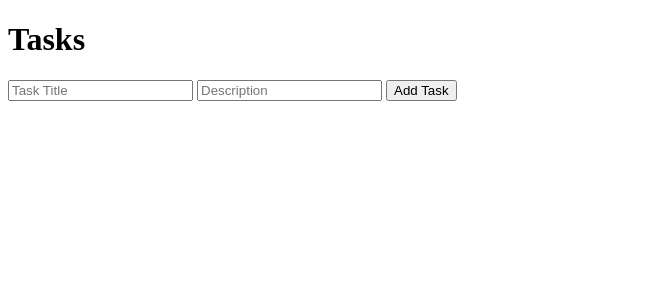
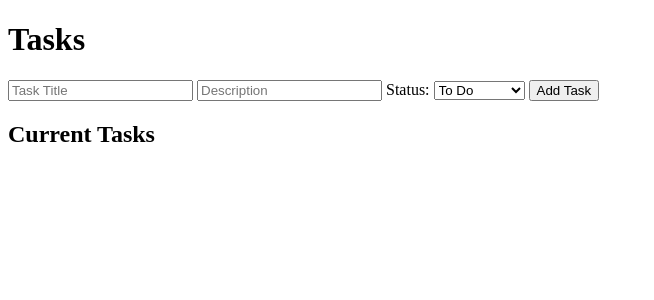
Before and after one commit to trushmi/task-management-app, a FastAPI app: page / in a window 1280 px wide. Shown: the top 300 px of the page, without its empty margins (0-654 px from the left). Run offline with FastAPI, Linux system fonts and the light colour scheme.

Commit message:
update functionality to add status for each task

```diff
--- a/main.py
+++ b/main.py
@@ -3,16 +3,22 @@ from fastapi.responses import HTMLResponse
 from fastapi.templating import Jinja2Templates
 from pydantic import BaseModel
 from typing import List, Optional
+from enum import Enum
 
 app = FastAPI()
 
 templates = Jinja2Templates(directory="templates")
 
+class TaskStatus(str, Enum):
+    TODO = "To Do"
+    IN_PROGRESS = "In Progress"
+    DONE = "Done"
+
 class Task(BaseModel):
     id: int
     title: str
     description: Optional[str] = None
-    completed: bool = False
+    status: TaskStatus = TaskStatus.TODO
 
 tasks: List[Task] = []
 task_id_counter = 1
@@ -22,9 +28,14 @@ async def read_tasks(request: Request):
     return templates.TemplateResponse("index.html", {"request": request, "tasks": tasks})
 
 @app.post("/tasks/", response_class=HTMLResponse)
-async def create_task(request: Request, title: str = Form(...), description: Optional[str] = Form(None)):
+async def create_task(
+    request: Request,
+    title: str = Form(...),
+    description: Optional[str] = Form(None),
+    status: TaskStatus = Form(TaskStatus.TODO)
+):
     global task_id_counter
-    new_task = Task(id=task_id_counter, title=title, description=description)
+    new_task = Task(id=task_id_counter, title=title, description=description, status=status)
     task_id_counter += 1
     tasks.append(new_task)
     return templates.TemplateResponse("index.html", {"request": request, "tasks": tasks})
--- a/templates/index.html
+++ b/templates/index.html
@@ -9,15 +9,24 @@
     <form method="post" action="/tasks/">
       <input type="text" name="title" placeholder="Task Title" required />
       <input type="text" name="description" placeholder="Description" />
+      <label for="status">Status:</label>
+      <select name="status" id="status">
+        <option value="To Do">To Do</option>
+        <option value="In Progress">In Progress</option>
+        <option value="Done">Done</option>
+      </select>
       <button type="submit">Add Task</button>
     </form>
 
+    <h2>Current Tasks</h2>
     <ul>
       {% for task in tasks %}
       <li>
-        {{ task.title }} - {{ task.description or "No description" }} {%
-        endfor%}
+        <h1>{{ task.title }}</h1>
+        <h2>{{ task.description or "No description" }}</h2>
+        <h3>Status: {{ task.status.value }}</h3>
       </li>
+      {% endfor %}
     </ul>
   </body>
 </html>
```
